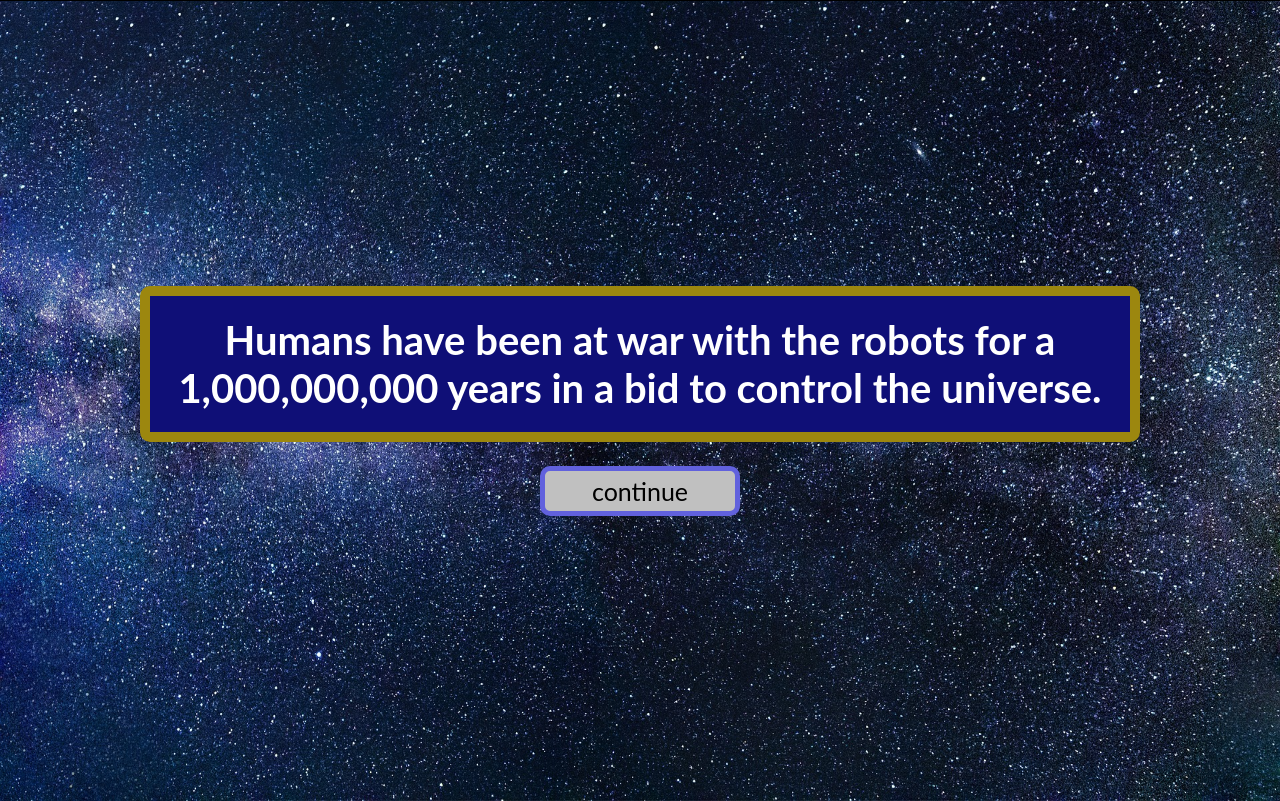
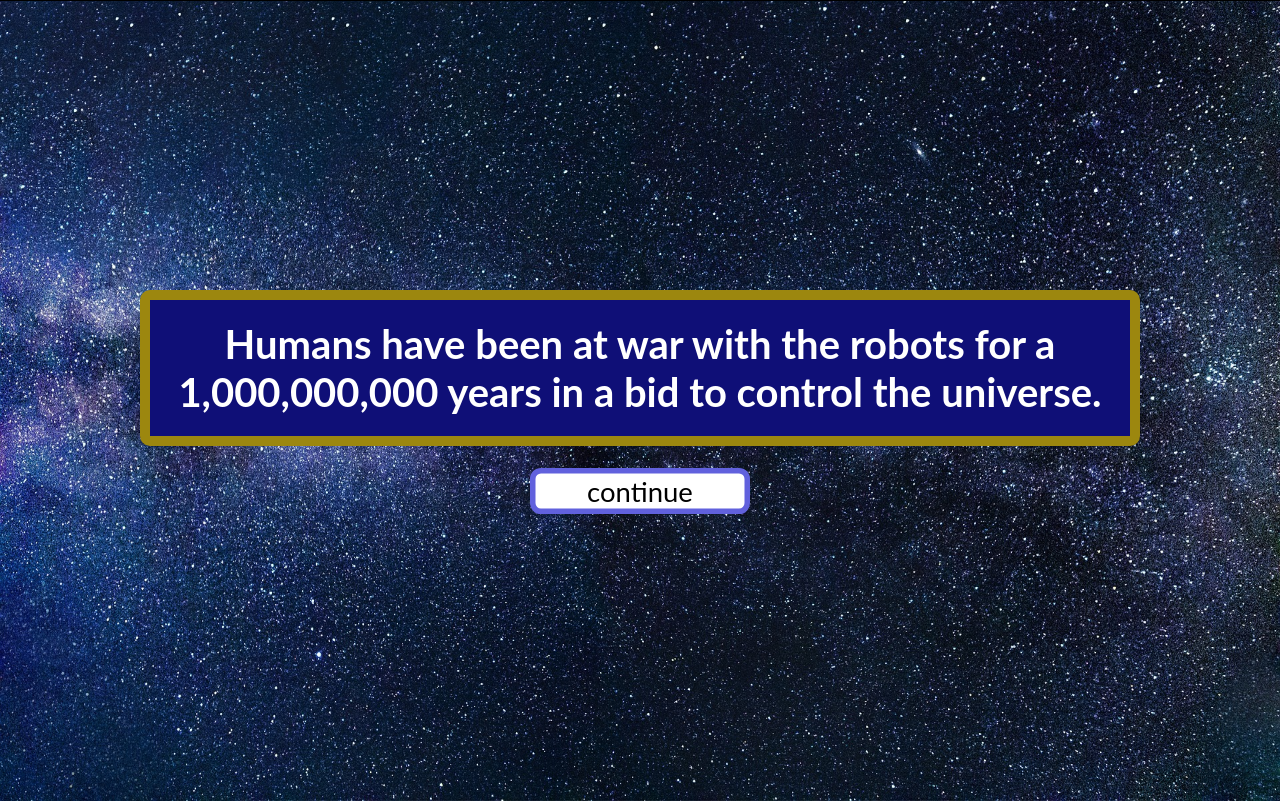
Before and after one commit to rednaxelam/rock-paper-scissors, a plain HTML site: page index.html in a window 1280 px wide. In both pictures the pointer is over the button "continue". Drawn offline with Linux system fonts and the light colour scheme.

Commit message:
Add hover effects for buttons

```diff
--- a/style.css
+++ b/style.css
@@ -49,13 +49,17 @@ button, input {
   font-size: 25px;
   font-family: Lato,sans-serif;
   min-width: 200px;
-  height: 50px;
   border-radius: 10px;
   background-color: silver;
   text-align: center;
   border: 5px solid rgb(97, 97, 221);
+  transition: 200ms;
 }
 
+button:hover {
+  background-color: white;
+  transform: scale(1.1);
+}
 
 p {
   font-size: 25px;
```
